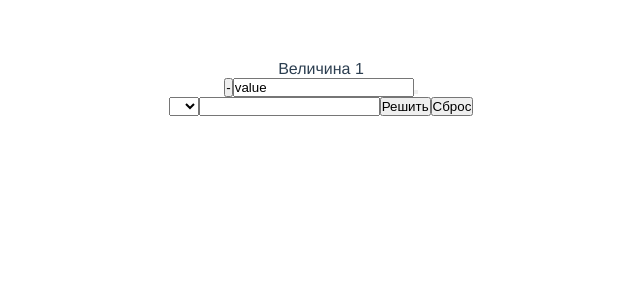
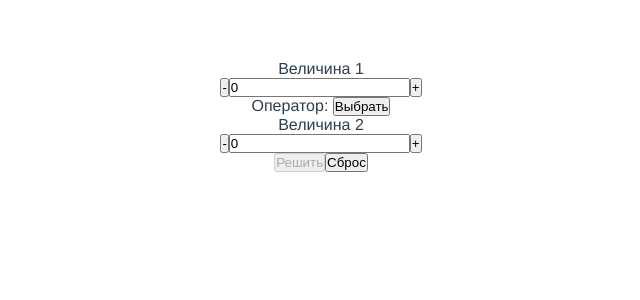
Before and after one commit to OZ1245/calculator, a Vue app: page / in a window 1280 px wide. Shown: the top 300 px of the page, without its empty margins (319-959 px from the left). Built offline with nearby package versions, Linux system fonts and the light colour scheme.

Commit message:
Доработка прототипа

```diff
--- a/src/App.vue
+++ b/src/App.vue
@@ -1,39 +1,54 @@
 <template>
-  <!-- <input type="text" v-model="valOne"> -->
-  <c-number-input v-model="valOne" label="Величина 1"/>
+  <c-number-input
+    v-model="valOne"
+    label="Величина 1"
+  />
 
-  <select v-model="operator">
-    <option v-for="(item, i) in operatorsList" :key="`operator-${i}`" value="item">
-      {{ item }}
-    </option>
-  </select>
+  <c-operator-selector v-model="operator" />
 
-  <input type="text" v-model="valTwo">
+  <c-number-input
+    v-model="valTwo"
+    label="Величина 2"
+  />
 
-  <button type="button" @click="handleGetResult()">Решить</button>
-  <button type="button" @click="handleReset()">Сброс</button>
+  <button
+    type="button"
+    :disabled="isDisabled"
+    @click="handleGetResult()"
+  >Решить</button>
 
-  <p v-show="showResult" class="result">Hello World!</p>
+  <button
+    type="button"
+    @click="handleReset()"
+  >Сброс</button>
+
+  <p
+    v-show="showResult"
+    class="result"
+  >Hello World!</p>
 </template>
 
 <script lang="ts" setup>
 import { Value } from './components/CNumberInput.vue'
 
-import { ref } from 'vue'
+import { computed, ref } from 'vue'
 import { useAudio } from '@/composables/audio'
-import { useFireworks } from '@/composables/fireworks'
+import { useFireworks } from '@/composables/fireworks.js'
 
 import CNumberInput from './components/CNumberInput.vue'
+import COperatorSelector from './components/COperotorSelector.vue'
 
 const { playAudio } = useAudio()
 const $fireworks = useFireworks()
 
-const valOne = ref<Value>(null)
-const valTwo = ref<number | null>(null)
+const valOne = ref<Value>(0)
+const valTwo = ref<Value>(0)
 const operator = ref<string>('')
 const showResult = ref<boolean>(false)
 
-const operatorsList = ['+', '-', '*', '/']
+const isDisabled = computed((): boolean => (
+  (valOne.value === 0 || valTwo.value === 0 || operator.value === '')
+))
 
 const handleGetResult = () => {
   showResult.value = true
@@ -43,8 +58,8 @@ const handleGetResult = () => {
 }
 
 const handleReset = () => {
-  valOne.value = null
-  valTwo.value = null
+  valOne.value = 0
+  valTwo.value = 0
   operator.value = ''
   showResult.value = false
 }
--- a/src/assets/scss/index.scss
+++ b/src/assets/scss/index.scss
@@ -19,5 +19,5 @@ canvas {
   left: 0;
   width: 100%;
   height: 100%;
-  z-index: 1;
+  z-index: -1;
 }
--- a/src/components/CNumberInput.vue
+++ b/src/components/CNumberInput.vue
@@ -3,21 +3,28 @@
         <label class="number-input__label">{{ props.label }}</label>
 
         <div class="number-input__wrap">
-            <button type="button" @click="handleDecrement()">-</button>
+            <button
+                type="button"
+                @click="handleDecrement()"
+            >-</button>
 
-            <input type="text" value="value" />
+            <input
+                type="text"
+                :value="props.modelValue"
+            />
 
-            <button type="button" @click="handleIncrement()"></button>
+            <button
+                type="button"
+                @click="handleIncrement()"
+            >+</button>
         </div>
     </div>
 </template>
 
 <script lang="ts" setup>
-import { ref } from "vue"
+import { defineProps, defineEmits } from "vue"
 
-export type Value = number | null
-
-const value = ref<Value>(null)
+export type Value = number
 
 const props = defineProps<{
     modelValue: Value
@@ -29,26 +36,12 @@ const emits = defineEmits<{
 }>()
 
 const handleIncrement = () => {
-    if (!value.value) {
-        value.value = 0
-        return
-    }
-
-    value.value++
-
-    emits('update:modelValue', value.value)
+    emits('update:modelValue', props.modelValue + 1)
 }
 
 const handleDecrement = () => {
-    if (!value.value) return
+    if (props.modelValue === 0) return
 
-    if (value.value === 0) {
-        value.value = null
-        return
-    }
-
-    value.value--
-
-    emits('update:modelValue', value.value)
+    emits('update:modelValue', props.modelValue - 1)
 }
 </script>
--- /dev/null
+++ b/src/components/COperotorSelector.vue
@@ -0,0 +1,40 @@
+<template>
+  <div class="operator-selector">
+    <label class="operator-selector">Оператор:</label>
+
+    {{ props.modelValue }}
+
+    <button
+      type="button"
+      @click="handleGetOperator()"
+    >{{ buttonText }}</button>
+  </div>
+</template>
+
+<script lang="ts" setup>
+import { defineProps, defineEmits, computed } from 'vue'
+
+import { getRandom } from '@/utils/getRandom'
+
+const props = defineProps<{
+  modelValue: string
+}>()
+
+const emits = defineEmits<{
+  (e: 'update:modelValue', value: string): void
+}>()
+
+const operatorsList = ['+', '-', '*', '/']
+
+const buttonText = computed((): string => (
+  (props.modelValue !== '')
+    ? 'Другой'
+    : 'Выбрать'
+))
+
+const handleGetOperator = () => {
+  const index = getRandom(3)
+
+  emits('update:modelValue', operatorsList[index])
+}
+</script>
--- /dev/null
+++ b/src/utils/getRandom.ts
@@ -0,0 +1,3 @@
+export const getRandom = (count: number): number => {
+  return Math.floor(Math.random() * count)
+}
```
